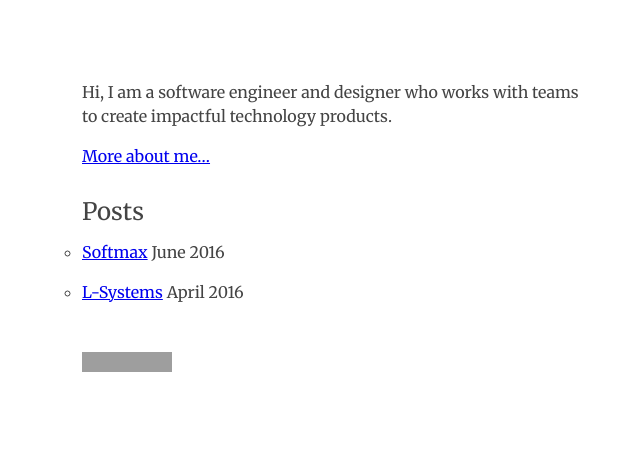
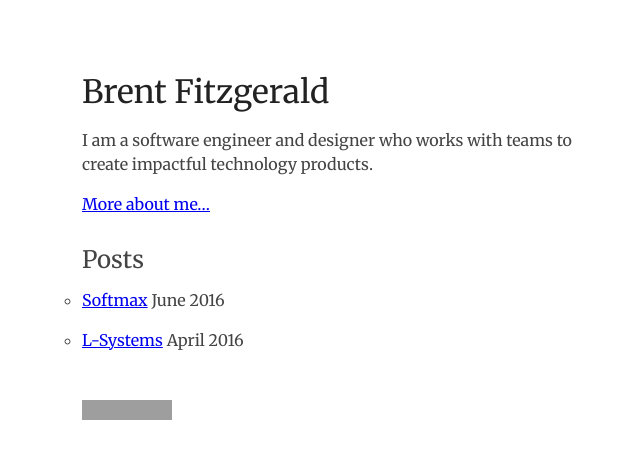
Before and after one commit to burnto/brentfitzgerald.com, a Jekyll site: the page built from index.md, in a window 1280 px wide. Shown: the top 459 px of the page, without its empty margins (302-942 px from the left). Built offline with Jekyll 4.4.1, drawn with Linux system fonts in a browser that asks for light colours; grey boxes are pictures that could not be loaded.

Commit message:
Add title to index page

```diff
--- a/index.md
+++ b/index.md
@@ -3,7 +3,9 @@ title: Home
 layout: default
 ---
 
-Hi, I am a software engineer and designer who works with teams to create impactful technology products.
+# Brent Fitzgerald
+
+I am a software engineer and designer who works with teams to create impactful technology products.
 
 [More about me&hellip;](/about)
 
```
